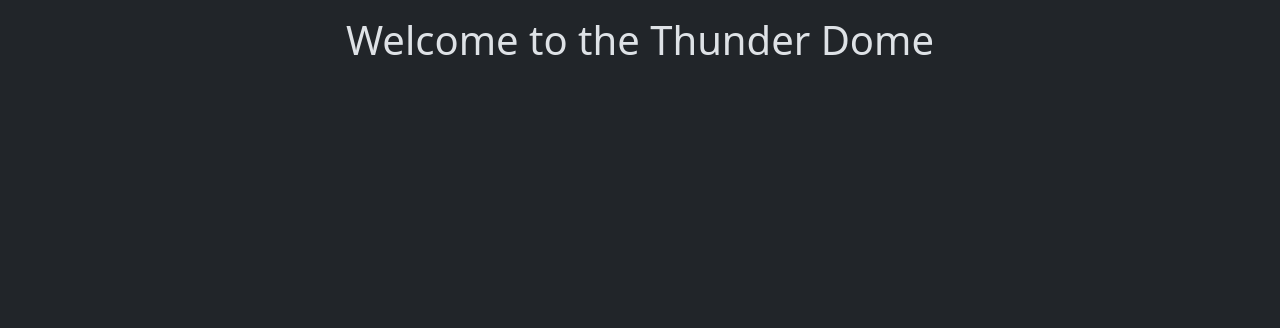
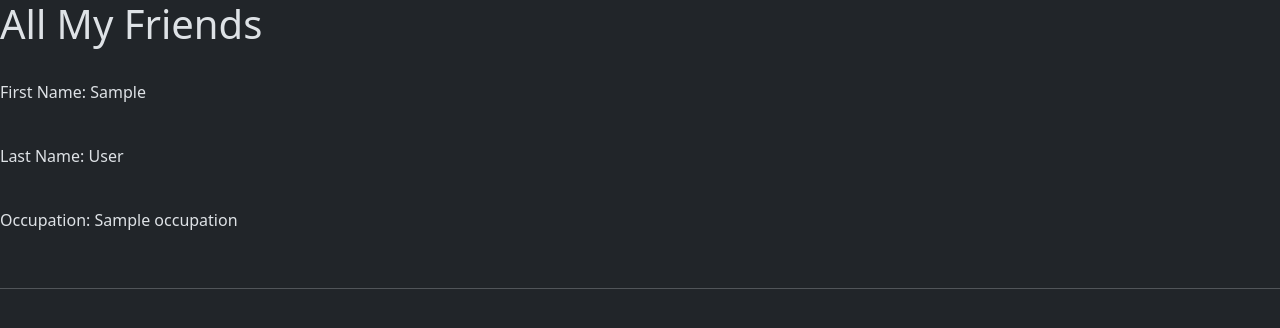
Before and after one commit to DriftingShade/first_flask_mysql, a Flask app: template templates/index.html in a window 1280 px wide. Shown: the top 328 px of the page. Run offline with Flask 3, Linux system fonts and the light colour scheme; the template is opened without the code that fills it: most values are stand-ins (such as "Sample title", 1, 10 or a date in 2020).

Commit message:
added functionality

```diff
--- a/server.py
+++ b/server.py
@@ -8,10 +8,9 @@ app = Flask(__name__)
 
 @app.route("/")
 def index():
-    # call the get all classmethod to get all friends
     friends = Friend.get_all()
     print(friends)
-    return render_template("index.html")
+    return render_template("index.html", all_friends=friends)
 
 
 if __name__ == "__main__":
--- a/templates/index.html
+++ b/templates/index.html
@@ -12,6 +12,15 @@
     <title>First Flask</title>
   </head>
   <body>
-    <h1 class="text-center mt-3">Welcome to the Thunder Dome</h1>
+    <h1>All My Friends</h1>
+    {% for one_friend in all_friends %}
+    <p>First Name: {{one_friend.first_name}}</p>
+
+    <p>Last Name: {{one_friend.last_name}}</p>
+
+    <p>Occupation: {{one_friend.occupation}}</p>
+
+    <hr />
+    {% endfor %}
   </body>
 </html>
```
